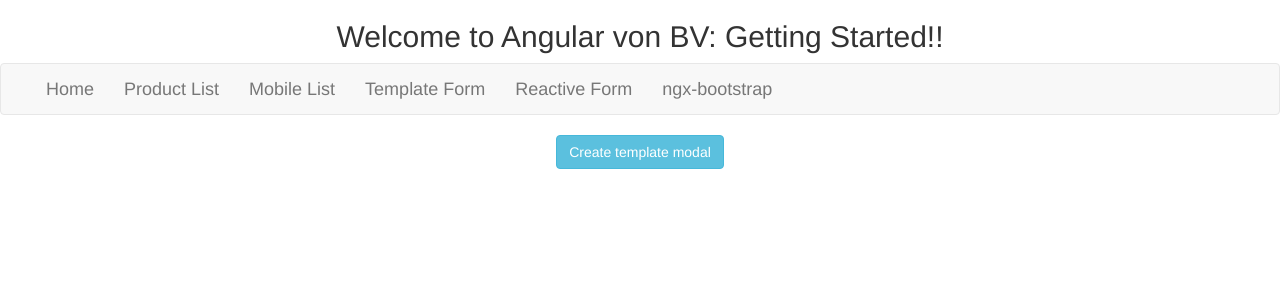
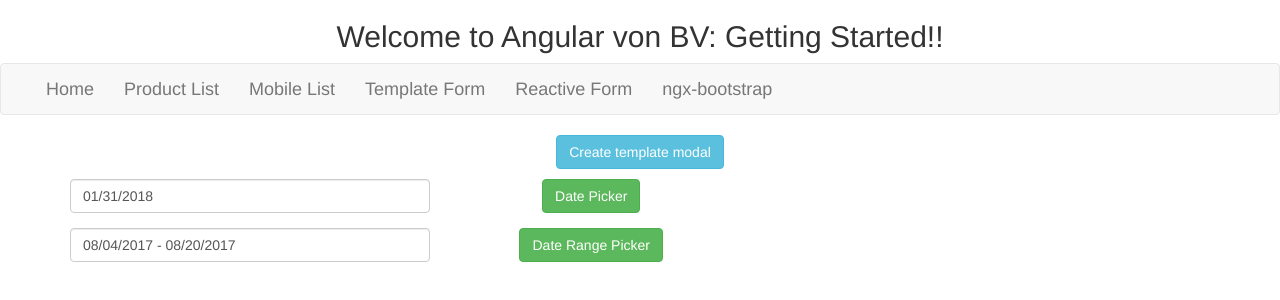
Before and after one commit to peergynt11/Angular-GettingStarted, an Angular app: page /form3 in a window 1280 px wide. Shown: the top 300 px of the page. Built offline with nearby package versions, Linux system fonts and the light colour scheme.

Commit message:
date picker

```diff
--- a/src/app/app.module.ts
+++ b/src/app/app.module.ts
@@ -18,7 +18,8 @@
     AppComponent,
     WelcomeComponent,
     Form1Component,
-    Form2Component
+    Form2Component,
+    Form3Component,
   ],
   imports: [
     FormsModule,
--- a/src/app/shared/ngx-bootstrap/ngx-bootstrap.module.ts
+++ b/src/app/shared/ngx-bootstrap/ngx-bootstrap.module.ts
@@ -4,16 +4,18 @@
 import { BsDropdownModule } from 'ngx-bootstrap/dropdown';
 import { TooltipModule } from 'ngx-bootstrap/tooltip';
 import { ModalModule } from 'ngx-bootstrap/modal';
+import { BsDatepickerModule } from 'ngx-bootstrap/datepicker';
 
 
 @NgModule({
   imports: [
     CommonModule,
+    BsDatepickerModule.forRoot(),
     BsDropdownModule.forRoot(),
     TooltipModule.forRoot(),
     ModalModule.forRoot()
   ],
   declarations: [],
-  exports: [BsDropdownModule, TooltipModule, ModalModule]
+  exports: [BsDropdownModule, TooltipModule, ModalModule, BsDatepickerModule]
 })
 export class NgxBootstrapModule { }
--- a/src/app/tryforms/form3/form3.component.html
+++ b/src/app/tryforms/form3/form3.component.html
@@ -15,3 +15,28 @@
     </div>
 </ng-template>
 </p>
+
+<div class="row">
+    <div class="col-xs-12 col-12 col-md-4 form-group">
+      <input type="text"
+             class="form-control"
+             [minDate]="minDate"
+             [maxDate]="maxDate"
+             #dp="bsDatepicker"
+             bsDatepicker [(bsValue)]="bsValue">
+    </div>
+    <div class="col-xs-12 col-12 col-md-3 form-group">
+      <button class="btn btn-success" (click)="dp.toggle()">Date Picker</button>
+    </div>
+</div>
+
+<div class="row">
+    <div class="col-xs-12 col-12 col-md-4 form-group">
+      <input class="form-control" #drp="bsDaterangepicker" bsDaterangepicker [(ngModel)]="bsRangeValue">
+    </div>
+    <div class="col-xs-12 col-12 col-md-3 form-group">
+      <button class="btn btn-success" (click)="drp.toggle()">Date Range Picker</button>
+    </div>
+  </div>
+
+<br>
--- a/src/app/tryforms/form3/form3.component.ts
+++ b/src/app/tryforms/form3/form3.component.ts
@@ -1,5 +1,7 @@
 import { Component, OnInit, TemplateRef } from '@angular/core';
 import { BsModalRef, BsModalService } from 'ngx-bootstrap/modal';
+import { BsDatepickerModule } from 'ngx-bootstrap/datepicker';
+
 
 @Component({
   selector: 'pm-form3',
@@ -9,13 +11,17 @@
 export class Form3Component implements OnInit {
 
   modalRef: BsModalRef;
+  minDate = new Date(2018, 5, 1);
+  maxDate = new Date(2018, 5, 31);
+  bsValue: Date = new Date();
+  bsRangeValue: any = [new Date(2017, 7, 4), new Date(2017, 7, 20)];
 
   constructor(private modalService: BsModalService) {}
 
   ngOnInit() {
   }
 
-  openModal(template: TemplateRef): void {
+  openModal(template: TemplateRef<any>): void {
     this.modalRef = this.modalService.show(template)
   }
 
```
Also changed, not shown: .angular-cli.json.
